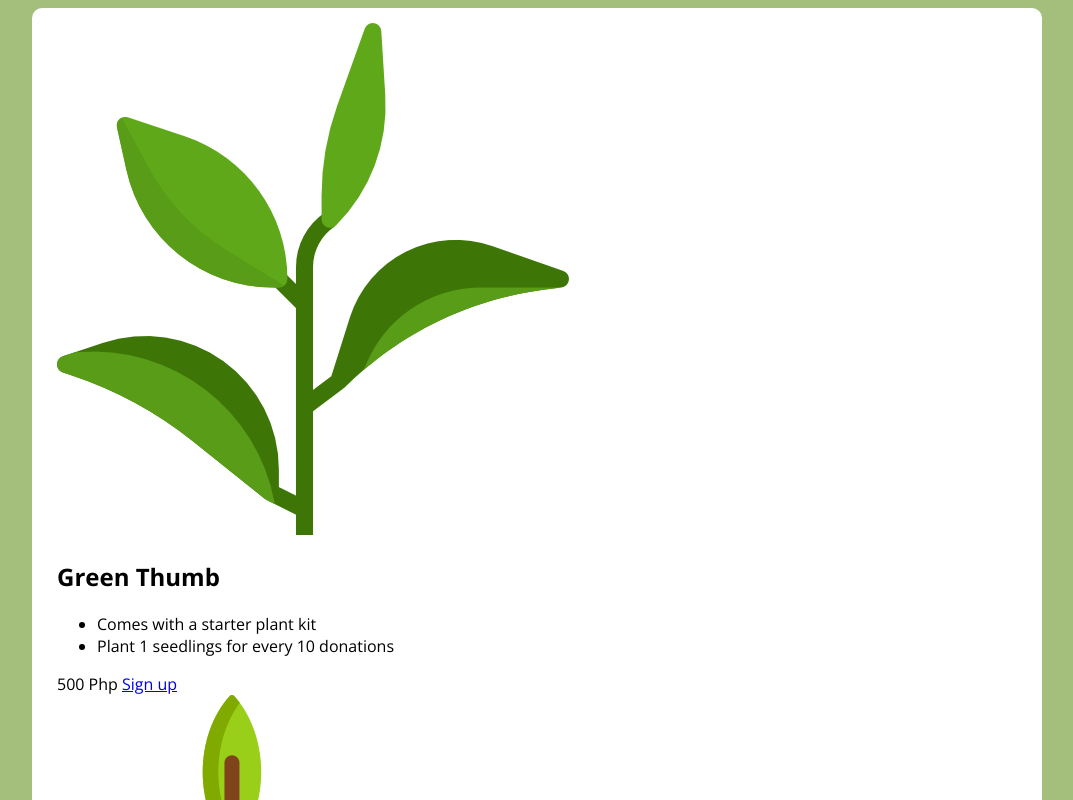
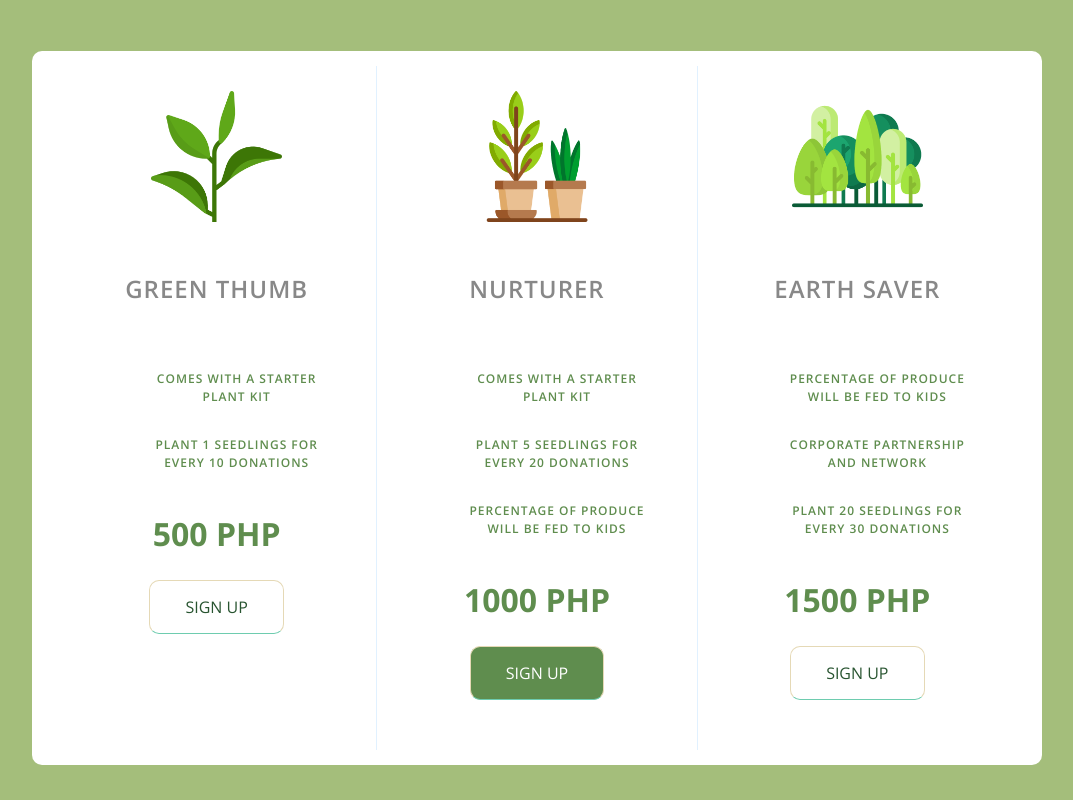
Before and after one commit to archicloud/Price-Tiers, a plain HTML site: page index.html in a window 1280 px wide. Shown: the top 800 px of the page, without its empty margins (103-1176 px from the left). Drawn offline with nearby package versions, Linux system fonts and the light colour scheme.

Commit message:
Add style elements to css file

```diff
--- a/app.css
+++ b/app.css
@@ -19,4 +19,94 @@ html {
     padding: 15px 25px;
     width: 100%;
     max-width: 960px;
+    display: flex;
+    flex-direction: column;
+    text-align: center;
+    text-transform: uppercase;
 }
+
+
+.pricing-plan:last-child {
+    border-bottom: none;
+}
+
+.pricing-img {
+    margin-bottom: 25px;
+    width: 100%;
+    max-width: 60%;
+}
+
+.pricing-header {
+    color: #888;
+    font-weight: 600;
+    letter-spacing: 1px;
+}
+
+.pricing-features {
+    margin: 50px 0 25px;
+    color: #5F8D4E;
+    list-style-type: none;
+
+}
+
+.pricing-features-item {
+    font-weight: 600;
+    letter-spacing: 1px;
+    font-size: 12px;
+    line-height: 1.5;
+    padding: 15px 0;
+
+}
+
+.pricing-price {
+    color: #5F8D4E;
+    display: block;
+    font-size: 32px;
+    font-weight: 700;
+
+}
+
+.pricing-button {
+    border: 1px solid #E5D9B6;
+    border-radius: 10px;
+    color: #285430;
+    display: inline-block;
+    padding: 15px 35px;
+    text-decoration: none;
+    margin: 25px 0;
+    transition: background-color 200ms ease-in-out;
+    border-bottom: 1px solid #6ECCAF;
+
+
+}
+
+.pricing-button:hover, .pricing-button:focus {
+    background-color: #FDF0E0;
+}
+
+.pricing-button.is-featured {
+    background-color: #5F8D4E;
+    color: white;
+
+}
+
+.pricing-button.is-featured:hover, .pricing-button.is-featured:focus {
+    background-color: #E5D9B6;
+    color: white;
+
+}
+
+@media (min-width: 900px) {
+   .panel {
+    flex-direction: row;
+   }
+   .pricing-plan {
+    border-bottom: none;
+    border-right: 1px solid #e1f1ff;
+    padding: 25px 50px;
+   }
+   .pricing-plan:last-child {
+    border-right: none;
+   }
+
+}
```
